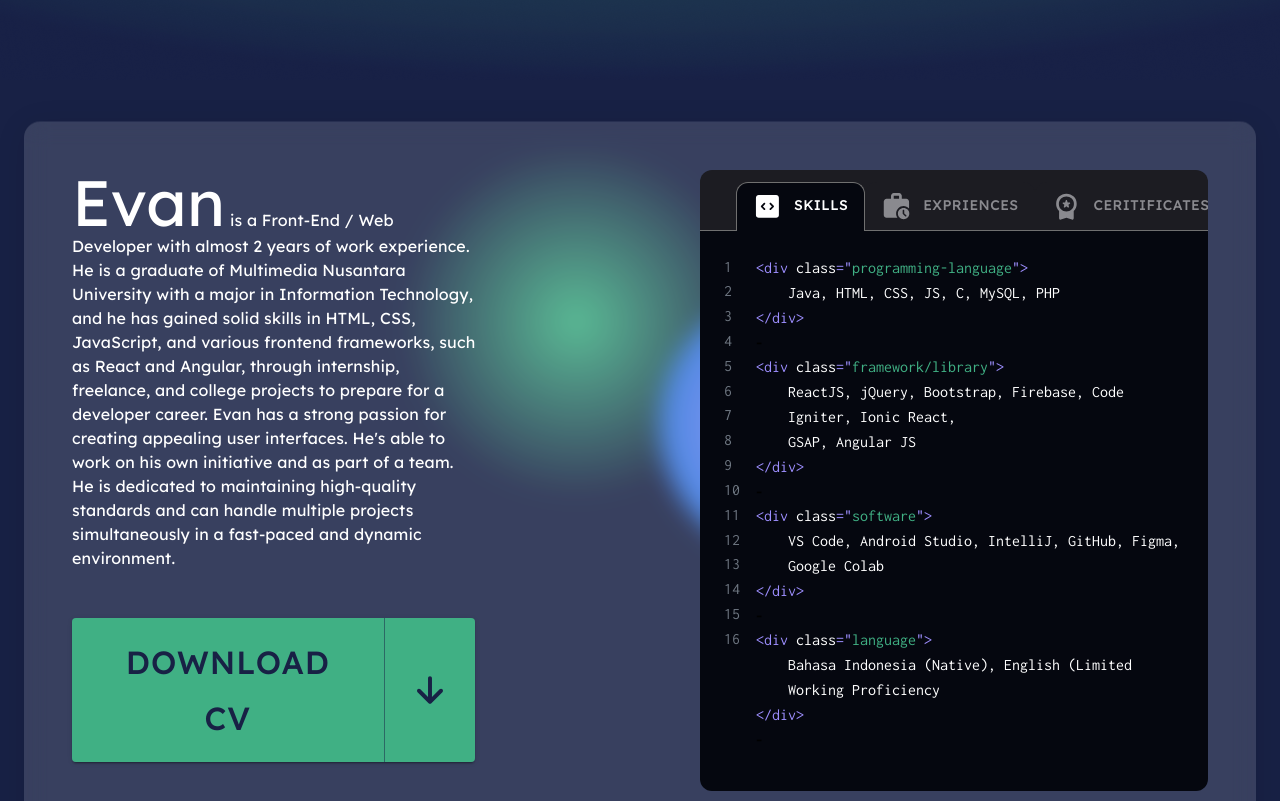
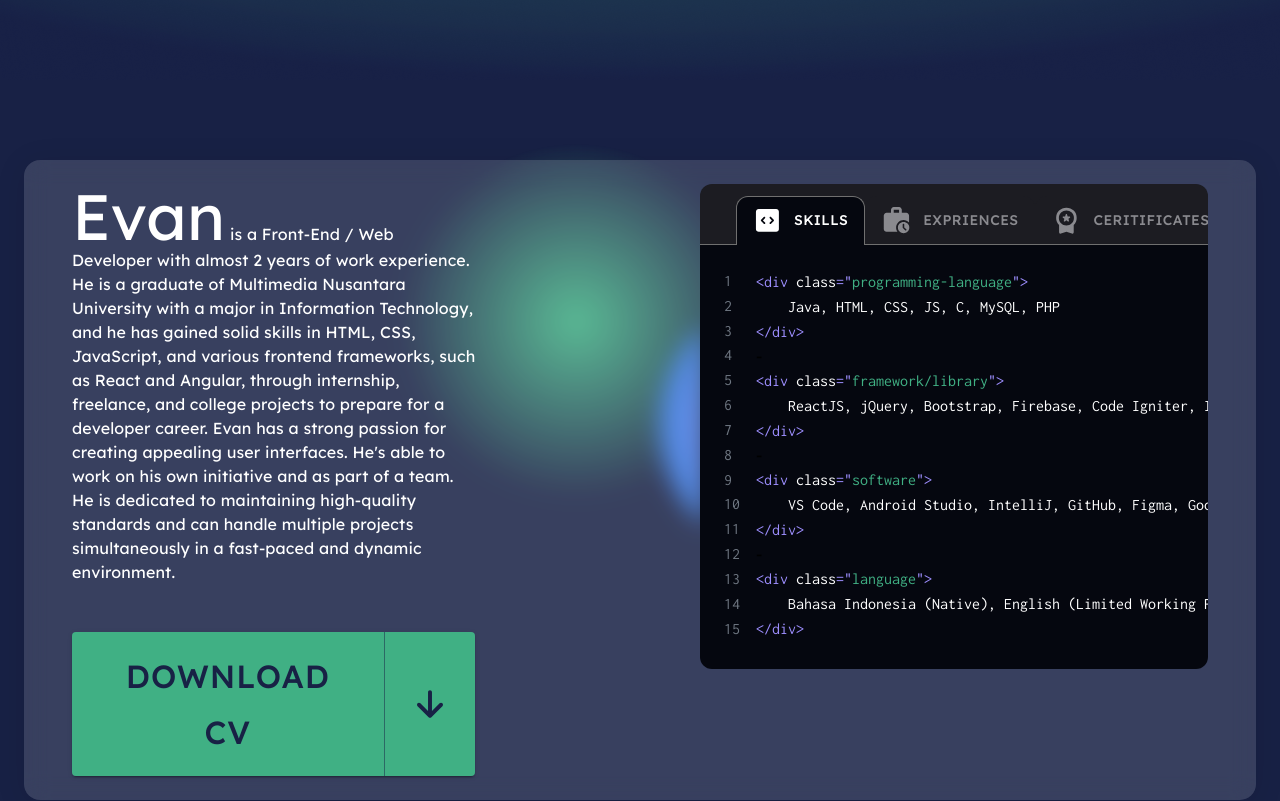
Before and after one commit to evan00144/evann, a React (Vite) app: page / in a window 1280 px wide. Shown: the part 720-1521 px from the top of the page. Built offline with nearby package versions, Linux system fonts and the light colour scheme.

Commit message:
fix tab scrolling horizontal

```diff
--- a/src/icons/GitHubIcon.tsx
+++ b/src/icons/GitHubIcon.tsx
@@ -7,10 +7,10 @@ export default function GitHubIcon() {
       fill="none"
       xmlns="http://www.w3.org/2000/svg"
     >
-      <g clip-path="url(#clip0_418_533)">
+      <g clipPath="url(#clip0_418_533)">
         <path
-          fill-rule="evenodd"
-          clip-rule="evenodd"
+          fillRule="evenodd"
+          clipRule="evenodd"
           d="M24.427 0C10.9195 0 0 11 0 24.6085C0 35.4865 6.9965 44.6945 16.7025 47.9535C17.916 48.1985 18.3605 47.424 18.3605 46.7725C18.3605 46.202 18.3205 44.2465 18.3205 42.209C11.5255 43.676 10.1105 39.2755 10.1105 39.2755C9.0185 36.4235 7.4005 35.6905 7.4005 35.6905C5.1765 34.183 7.5625 34.183 7.5625 34.183C10.0295 34.346 11.324 36.709 11.324 36.709C13.5075 40.457 17.026 39.398 18.4415 38.746C18.6435 37.157 19.291 36.057 19.9785 35.446C14.559 34.8755 8.857 32.757 8.857 23.3045C8.857 20.6155 9.827 18.4155 11.364 16.7045C11.1215 16.0935 10.272 13.567 11.607 10.1855C11.607 10.1855 13.6695 9.5335 18.32 12.7115C20.311 12.1728 22.3644 11.8988 24.427 11.8965C26.4895 11.8965 28.592 12.182 30.5335 12.7115C35.1845 9.5335 37.247 10.1855 37.247 10.1855C38.582 13.567 37.732 16.0935 37.4895 16.7045C39.067 18.4155 39.997 20.6155 39.997 23.3045C39.997 32.757 34.295 34.8345 28.835 35.446C29.725 36.22 30.493 37.6865 30.493 40.009C30.493 43.309 30.453 45.9575 30.453 46.772C30.453 47.424 30.898 48.1985 32.111 47.954C41.817 44.694 48.8135 35.4865 48.8135 24.6085C48.8535 11 37.894 0 24.427 0Z"
           fill="#F8F7FB"
         />
--- a/src/icons/LinkedInIcon.tsx
+++ b/src/icons/LinkedInIcon.tsx
@@ -7,7 +7,7 @@ export default function LinkedInIcon() {
       fill="none"
       xmlns="http://www.w3.org/2000/svg"
     >
-      <g clip-path="url(#clip0_418_529)">
+      <g clipPath="url(#clip0_418_529)">
         <path
           d="M53.7008 45.5645C53.8216 45.5657 53.9414 45.5421 54.0527 45.4951C54.164 45.4481 54.2644 45.3787 54.3478 45.2913C54.4311 45.2038 54.4957 45.1002 54.5373 44.9868C54.579 44.8734 54.5968 44.7527 54.5899 44.6321C54.5899 43.9708 54.1909 43.6548 53.3724 43.6548H52.0498V47.1171H52.5473V45.6078H53.1585L53.1725 45.6262L54.1211 47.1171H54.6531L53.6325 45.574L53.7008 45.5645ZM53.1255 45.2177H52.5487V44.0472H53.2798C53.6575 44.0472 54.088 44.1089 54.088 44.6034C54.088 45.1721 53.6523 45.2177 53.1226 45.2177"
           fill="#F8F7FB"
--- a/src/pages/Section/SectionTwo.tsx
+++ b/src/pages/Section/SectionTwo.tsx
@@ -69,19 +69,19 @@ export default function SectionTwo() {
     setValue(newValue);
   };
 
-  const [glassHeight, setGlassHeight] = useState<number | undefined>(0);
+  const [glassHeight, setGlassHeight] = useState<number>(0);
 
   const contentHeight = document.querySelector(
     ".content-height-box"
   )?.clientHeight;
 
   useEffect(() => {
-    setGlassHeight(contentHeight);
+    setGlassHeight(contentHeight as number);
   }, [contentHeight]);
 
   interface iSkillContent {
     title: string;
-    content: string[];
+    content: string;
   }
 
   interface iExperienceContent {
@@ -93,7 +93,8 @@ export default function SectionTwo() {
   interface iCertificateContent {
     title: string;
     content: string;
-    comment: string[];
+    comment: string;
+    link: string;
   }
 
   const SkillContent = ({ title, content }: iSkillContent) => {
@@ -111,23 +112,24 @@ export default function SectionTwo() {
           >{`${title}`}</SecondaryText>
           <TertiaryText component={"span"} theme={theme}>{`">`}</TertiaryText>
         </Box>
-        {content.map((item, num) => (
         <Box
-            key={num}
           sx={{
             paddingLeft: "2rem",
           }}
         >
-            <WhiteText component={"span"}>{`${item}`}</WhiteText>
+          <WhiteText
+            sx={{
+              whiteSpace: "nowrap",
+            }}
+            component={"span"}
+          >{`${content}`}</WhiteText>
         </Box>
-        ))}
         <Box>
           <TertiaryText
             component={"span"}
             theme={theme}
           >{`</div>`}</TertiaryText>
         </Box>
-        <Box>-</Box> {/** Spacer */}
       </>
     );
   };
@@ -146,33 +148,35 @@ export default function SectionTwo() {
               },
             }}
           >
-            {Array.from(Array(16).keys()).map((item) => (
+            {Array.from(Array(15).keys()).map((item) => (
               <Box key={item}>{item + 1}</Box>
             ))}
           </Box>
           <Box>
             <SkillContent
               title={"programming-language"}
-              content={["Java, HTML, CSS, JS, C, MySQL, PHP"]}
+              content={"Java, HTML, CSS, JS, C, MySQL, PHP"}
             />
+            <Box>-</Box> {/** Spacer */}
             <SkillContent
               title={"framework/library"}
-              content={[
-                "ReactJS, jQuery, Bootstrap, Firebase, Code Igniter, Ionic React,",
-                "GSAP, Angular JS",
-              ]}
+              content={
+                "ReactJS, jQuery, Bootstrap, Firebase, Code Igniter, Ionic React, GSAP, Angular JS"
+              }
             />
+            <Box>-</Box> {/** Spacer */}
             <SkillContent
               title={"software"}
-              content={[
-                "VS Code, Android Studio, IntelliJ, GitHub, Figma, Google Colab",
-              ]}
+              content={
+                "VS Code, Android Studio, IntelliJ, GitHub, Figma, Google Colab"
+              }
             />
+            <Box>-</Box> {/** Spacer */}
             <SkillContent
               title={"language"}
-              content={[
-                "Bahasa Indonesia (Native), English (Limited Working Proficiency",
-              ]}
+              content={
+                "Bahasa Indonesia (Native), English (Limited Working Proficiency)"
+              }
             />
           </Box>
         </Stack>
@@ -219,7 +223,6 @@ export default function SectionTwo() {
             theme={theme}
           >{`</div>`}</TertiaryText>
         </Box>
-        <Box>-</Box> {/** Spacer */}
       </>
     );
   };
@@ -233,12 +236,12 @@ export default function SectionTwo() {
               color: "#6e7681",
               paddingRight: "1rem",
               "& > *": {
-                lineHeight: "1.552rem",
+                lineHeight: "1.568rem",
                 fontFamily: "'Inconsolata', monospace !important",
               },
             }}
           >
-            {Array.from(Array(14).keys()).map((item) => (
+            {Array.from(Array(15).keys()).map((item) => (
               <Box key={item}>{item + 1}</Box>
             ))}
           </Box>
@@ -248,13 +251,13 @@ export default function SectionTwo() {
               content="Frontend Developer - PT Indonesia Indicator"
               comment="South Jakarta, Hybrid"
             />
-
+            <Box>-</Box> {/** Spacer */}
             <ExperienceContent
               title={"Aug2022-Dec2022"}
               content="Frontend Developer Intern - PT Indonesia Indicator"
               comment="South Jakarta, Hybrid"
             />
-
+            <Box>-</Box> {/** Spacer */}
             <ExperienceContent
               title={"Feb2022-Jun2022"}
               content="Frontend Developer Intern - PT Hashmicro Solusi Indonesia"
@@ -270,6 +273,7 @@ export default function SectionTwo() {
     title,
     content,
     comment,
+    link,
   }: iCertificateContent) => {
     return (
       <>
@@ -279,10 +283,12 @@ export default function SectionTwo() {
           </TertiaryText>
           <WhiteText component={"span"}>{`class`}</WhiteText>
           <TertiaryText component={"span"} theme={theme}>{`="`}</TertiaryText>
-          <SecondaryText
-            component={"span"}
-            theme={theme}
-          >{`${title}`}</SecondaryText>
+          <SecondaryText component={"span"} theme={theme}>
+            {`${title}`}-
+            <a href={link} target="_blank">
+              Certificate
+            </a>
+          </SecondaryText>
           <TertiaryText component={"span"} theme={theme}>{`">`}</TertiaryText>
         </Box>
         <Box
@@ -298,18 +304,19 @@ export default function SectionTwo() {
           }}
         >
           <TertiaryText component={"span"} theme={theme}>
-            {`{ `}
+            {`{`}
           </TertiaryText>
-          <GreyText component={"span"}>/*{`${comment[0]}`}</GreyText>
-        </Box>
-        <Box
+          <GreyText
             sx={{
-            paddingLeft: "2rem",
+              whiteSpace: "nowrap",
             }}
+            component={"span"}
           >
-          <GreyText component={"span"}>{`${comment[1]}`}*/</GreyText>
+            /*{`${comment}`}*/
+          </GreyText>
+
           <TertiaryText component={"span"} theme={theme}>
-            {`} `}
+            {`}`}
           </TertiaryText>
         </Box>
         <Box>
@@ -318,7 +325,6 @@ export default function SectionTwo() {
             theme={theme}
           >{`</div>`}</TertiaryText>
         </Box>
-        <Box>-</Box> {/** Spacer */}
       </>
     );
   };
@@ -337,36 +343,42 @@ export default function SectionTwo() {
               },
             }}
           >
-            {Array.from(Array(14).keys()).map((item) => (
+            {Array.from(Array(15).keys()).map((item) => (
               <Box key={item}>{item + 1}</Box>
             ))}
           </Box>
-          <Box>
+          <Box
+            sx={{
+              overflowX: "auto",
+            }}
+          >
             <CertificateContent
               title={"Feb2023"}
               content="IT Specialist - Javascript by Certiport"
-              comment={[
-                "Certification for recognizing, writing, and debugging JavaScript",
-                "code that will logically solve a problem.",
-              ]}
+              comment={
+                "Certification for recognizing, writing, and debugging JavaScriptcode that will logically solve a problem."
+              }
+              link={
+                "https://www.credly.com/badges/666f44c5-c702-46cd-884f-c5f1fdf5d6e2/linked_in?t=rqhoc5"
+              }
             />
-
+            <Box>-</Box> {/** Spacer */}
             <CertificateContent
               title={"Feb2022"}
               content="Jquery Couse by Sololearn"
-              comment={[
-                "Learned to manipulate CSS and DOM. Created an effect such as",
-                "hide/show, fade, slide, and animate an element.",
-              ]}
+              comment={
+                "Learned to manipulate CSS and DOM. Created an effect such as hide/show, fade, slide, and animate an element."
+              }
+              link={"https://www.sololearn.com/Certificate/CT-X7ZKJHZM/jpg"}
             />
-
+            <Box>-</Box> {/** Spacer */}
             <CertificateContent
               title={"Jun2022"}
               content="Belajar membuat Front-End Web untuk Pemula by Dicoding"
-              comment={[
-                "Learned about basic Javascript (data type, array, operator, etc.)",
-                "and web storage (loca storage, session storage)",
-              ]}
+              comment={
+                "Learned about basic Javascript (data type, array, operator, etc.) and web storage (loca storage, session storage)"
+              }
+              link={"https://www.dicoding.com/certificates/53XE04Q09XRN"}
             />
           </Box>
         </Stack>
@@ -374,19 +386,18 @@ export default function SectionTwo() {
     );
   };
 
-  const GlassBg = styled(Box)`
-    position: absolute;
-    width: 100%;
-    height: calc(${glassHeight}px + 6rem);
-    top: 50%;
-    transform: translateY(-50%);
-    z-index: -1;
-    background: rgba(255, 255, 255, 0.14);
-    border-radius: 16px;
-    box-shadow: 0 4px 30px rgba(0, 0, 0, 0.1);
-    backdrop-filter: blur(12.3px);
-    -webkit-backdrop-filter: blur(12.3px);
-  `;
+  const GlassBg = styled(Box)({
+    position: "absolute",
+    width: "100%",
+    height: `calc(${glassHeight}px + 6rem)`,
+    top: "50%",
+    transform: "translateY(-50%)",
+    zIndex: -1,
+    background: "rgba(255, 255, 255, 0.14)",
+    borderRadius: "16px",
+    boxShadow: "0 4px 30px rgba(0, 0, 0, 0.1)",
+    backdropFilter: "blur(12.3px)",
+  });
 
   return (
     <div>
@@ -557,11 +568,15 @@ export default function SectionTwo() {
                 <Box
                   sx={{
                     background: "#05070F",
-                    height: "32rem",
-                    overflow: "auto",
+                    height: "23.5rem",
+                    overflowY: "auto",
                     padding: "1.5rem",
                     span: {
                       fontFamily: "'Inconsolata', monospace !important",
+                    },
+                    a: {
+                      fontFamily: "'Inconsolata', monospace !important",
+                      color: (theme) => theme.palette.secondary.main,
                     },
                   }}
                 >
```
Lines whose indentation alone changed are shown as unchanged.
